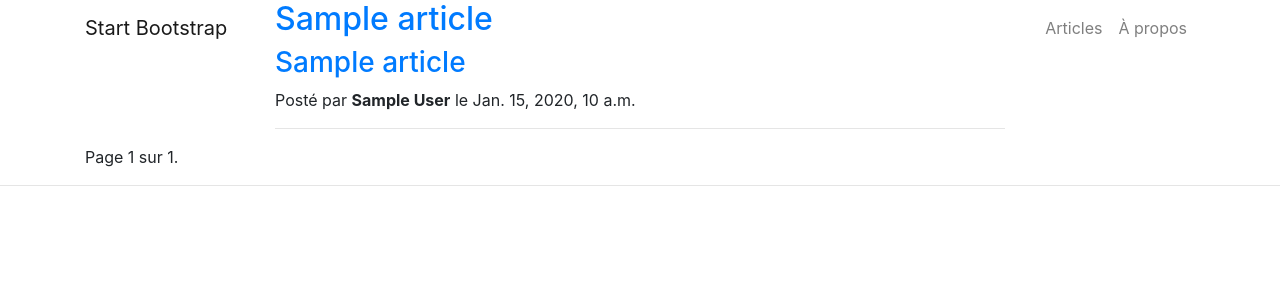
After one commit to SamuelDauzon/ci-git-only, a Django app: page / in a window 1280 px wide. The commit adds this page. Shown: the top 300 px of the page. Run offline with Django 3.2, Linux system fonts and the light colour scheme; tables that the repository leaves empty hold one stand-in row (values such as "Sample post"); some libraries are stand-ins or nearby versions.

Commit message:
Article : list page with pagination

```diff
--- a/articles/views.py
+++ b/articles/views.py
@@ -1,3 +1,21 @@
+# coding:utf-8
 from django.shortcuts import render
+from django.core.paginator import Paginator, EmptyPage, PageNotAnInteger
 
-# Create your views here.
+from .models import Article
+
+def list_articles(request):
+    all_articles = Article.objects.filter(is_display=True, is_index=True)
+    paginator = Paginator(all_articles, 10)
+    page = request.GET.get('page')
+    try:
+        articles = paginator.get_page(page)
+    except PageNotAnInteger:
+        articles = paginator.get_page(1)
+    except EmptyPage:
+        articles = paginator.get_page(paginator.num_pages)
+    return render(
+        request,
+        'articles/list.html',
+        {'articles' : articles, }
+        )
--- a/simpleblog/settings.py
+++ b/simpleblog/settings.py
@@ -56,7 +56,7 @@ ROOT_URLCONF = 'simpleblog.urls'
 TEMPLATES = [
     {
         'BACKEND': 'django.template.backends.django.DjangoTemplates',
-        'DIRS': [],
+        'DIRS': [os.path.join(BASE_DIR, 'simpleblog', 'templates')],
         'APP_DIRS': True,
         'OPTIONS': {
             'context_processors': [
@@ -122,3 +122,7 @@ USE_TZ = True
 STATIC_URL = '/static/'
 
 AUTH_USER_MODEL = "users.UserProfile"
+
+STATICFILES_DIRS = [
+    os.path.join(BASE_DIR, "simpleblog", "static"),
+]
--- /dev/null
+++ b/simpleblog/templates/articles/list.html
@@ -0,0 +1,43 @@
+{% extends "base.html" %}
+{% block content %}
+    <div class="container">
+        <div class="row">
+            <div class="col-lg-8 col-md-10 mx-auto">
+                {% for article in articles %}
+                    <div class="post-preview">
+                        <a href="{% url "articles:detail" article.slug article.id %}">
+                            <h2 class="post-title">
+                                {{ article.title }}
+                            </h2>
+                            <h3 class="post-subtitle">
+                                {{ article.subtitle }}
+                            </h3>
+                        </a>
+                        <p class="post-meta">
+                            Posté par
+                            <b>{{ article.author.displayed_name }}</b>
+                            le {{ article.created }}
+                        </p>
+                    </div>
+                    <hr>
+                {% endfor %}
+            </div>
+        </div>
+
+        <div class="clearfix">
+            <span class="step-links">
+                {% if articles.has_previous %}
+                    <a class="btn btn-primary" href="?page={{ articles.previous_page_number }}">Précédente</a>
+                {% endif %}
+
+                <span class="current">
+                    Page {{ articles.number }} sur {{ articles.paginator.num_pages }}.
+                </span>
+
+                {% if articles.has_next %}
+                    <a class="btn btn-primary" href="?page={{ articles.next_page_number }}">Suivante</a>
+                {% endif %}
+            </span>
+        </div>
+    </div>
+{% endblock content %}
--- a/simpleblog/templates/base.html
+++ b/simpleblog/templates/base.html
@@ -8,15 +8,16 @@
     <meta name="author" content="">
 
     {% load staticfiles %}
-    <script src="{% static 'lib/js/jquery/dist/jquery.js' %}"></script>
-    <link rel="stylesheet" href="{% static "lib/css/bootswatch/yeti/bootstrap.min.css" %}">
-    <script src="{% static "lib/css/bootswatch/bower_components/bootstrap/dist/js/bootstrap.min.js"%}"></script>
-
-    <link href="vendor/bootstrap/css/bootstrap.min.css" rel="stylesheet">
-    <link href="vendor/fontawesome-free/css/all.min.css" rel="stylesheet" type="text/css">
+    <link href="{% static 'lib/bootstrap/bootstrap.min.css' %}" rel="stylesheet">
+    <link href="{% static 'lib/fontawesome-free/css/all.min.css' %}" rel="stylesheet" type="text/css">
     <link href='https://fonts.googleapis.com/css?family=Lora:400,700,400italic,700italic' rel='stylesheet' type='text/css'>
     <link href='https://fonts.googleapis.com/css?family=Open+Sans:300italic,400italic,600italic,700italic,800italic,400,300,600,700,800' rel='stylesheet' type='text/css'>
-    <link href="css/clean-blog.min.css" rel="stylesheet">
+    <link href="{% static 'lib/clean-blog/clean-blog.min.css' %}" rel="stylesheet">
+
+    <script src="{% static 'lib/jquery/jquery.min.js' %}"></script>
+    <script src="{% static 'lib/bootstrap/bootstrap.bundle.min.js' %}"></script>
+    <script src="{% static 'lib/clean-blog/clean-blog.min.js' %}js/clean-blog.min.js"></script>
+
     {% block head_end %}{% endblock head_end %}
   </head>
 
--- a/simpleblog/urls.py
+++ b/simpleblog/urls.py
@@ -16,8 +16,11 @@ Including another URLconf
 from django.contrib import admin
 from django.urls import path, include, re_path
 
+from articles.views import list_articles
+
 urlpatterns = [
+	re_path(r'^articles/', include('articles.urls', namespace='articles')),
+	path('', list_articles, name='article:list'),
 	re_path(r'^users/', include('users.urls', namespace='users')),
-	re_path(r'^articles/', include('articles.urls', namespace='articles')),
 	path('admin-blog/', admin.site.urls),
 ]
```
